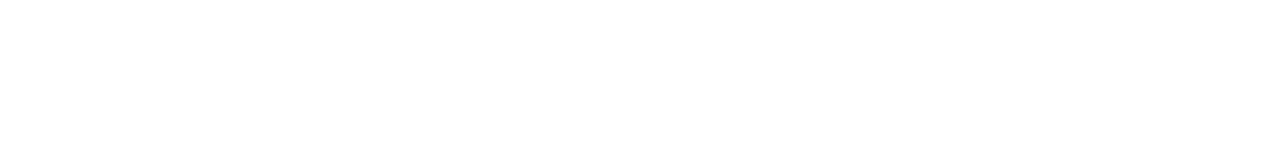
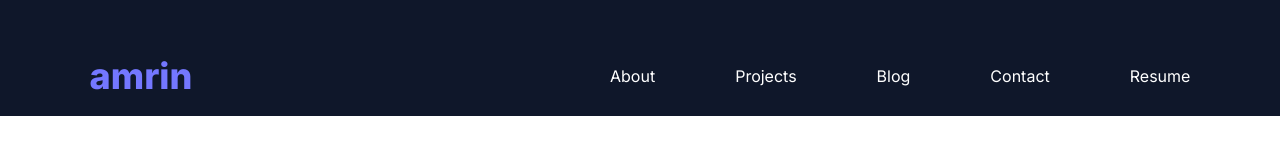
Before and after one commit to mdjakariasheikhmahi/Minimalistc-Developer-Portfolio, a plain HTML site: page index.html in a window 1280 px wide. Drawn offline with nearby package versions, Linux system fonts and the light colour scheme.

Commit message:
added nav bar

```diff
--- a/design.css
+++ b/design.css
@@ -0,0 +1 @@
+@import "tailwindcss";
--- a/index.html
+++ b/index.html
@@ -2,13 +2,36 @@
 <html lang="en">
 <head>
     <meta charset="UTF-8">
+    <!-- ----- Font CDN ----- -->
+     <!-- --- Font Name ---
+     font-[Pacifico]
+     font-[Poppins]
+     font-[Inter] -->
+    <link rel="preconnect" href="https://fonts.googleapis.com">
+    <link rel="preconnect" href="https://fonts.gstatic.com" crossorigin>
+    <link href="https://fonts.googleapis.com/css2?family=Inter:ital,opsz,wght@0,14..32,100..900;1,14..32,100..900&family=Pacifico&family=Poppins:ital,wght@0,100;0,200;0,300;0,400;0,500;0,600;0,700;0,800;0,900;1,100;1,200;1,300;1,400;1,500;1,600;1,700;1,800;1,900&display=swap" rel="stylesheet">
+    <!-- ----- CSS File ----- -->
     <link rel="stylesheet" href="design.css">
+    <!-- ----- ICON CDN ----- -->
+     <link rel="stylesheet" href="https://cdnjs.cloudflare.com/ajax/libs/font-awesome/7.0.0/css/all.min.css" integrity="sha512-DxV+EoADOkOygM4IR9yXP8Sb2qwgidEmeqAEmDKIOfPRQZOWbXCzLC6vjbZyy0vPisbH2SyW27+ddLVCN+OMzQ==" crossorigin="anonymous" referrerpolicy="no-referrer" />
+     <!-- ----- Tailwind CSS ----- -->
+    <script src="https://cdn.jsdelivr.net/npm/@tailwindcss/browser@4"></script>
     <meta name="viewport" content="width=device-width, initial-scale=1.0">
     <title>Minimalistc-Developer-Portfolio</title>
 </head>
-<body>
-    <header>
-        <nav>
+<body class="font-[Poppins]">
+    <header class="bg-[#0F172A]">
+        <nav class="font-[Inter] pt-9 lg:flex lg:justify-between lg:items-center w-[86%] mx-auto">
+            <h1 class="text-[#7477FF] text-4xl font-extrabold my-5 text-center">amrin</h1>
+            <div class="">
+                <ul class="text-white flex gap-5 justify-center md:gap-20">
+                    <li><a href="">About</a></li>
+                    <li><a href="">Projects</a></li>
+                    <li><a href="">Blog</a></li>
+                    <li><a href="">Contact</a></li>
+                    <li><a href="">Resume</a></li>
+                </ul>
+            </div>
         </nav>
     </header>
     <main>
```
Also changed, not shown: README.txt.
